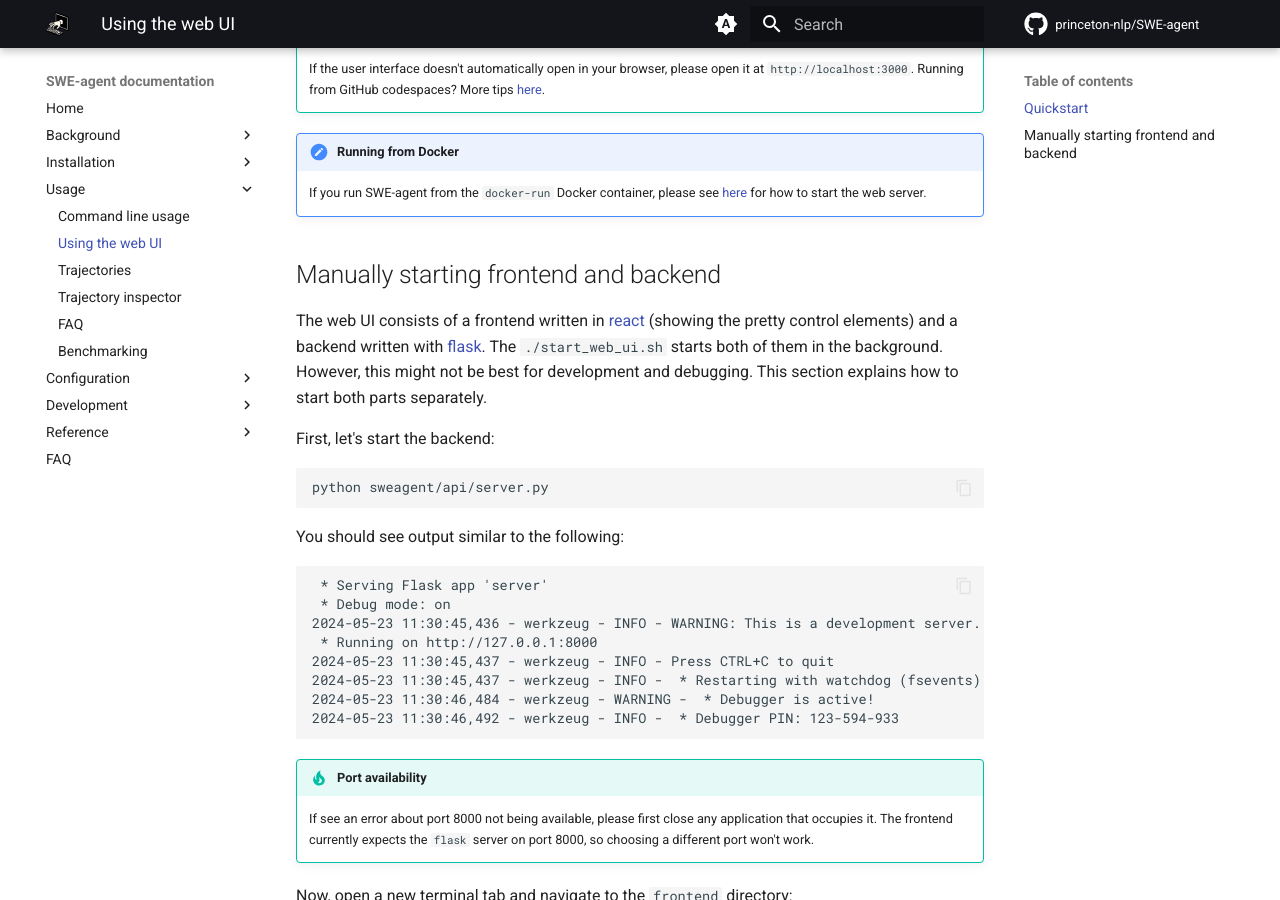
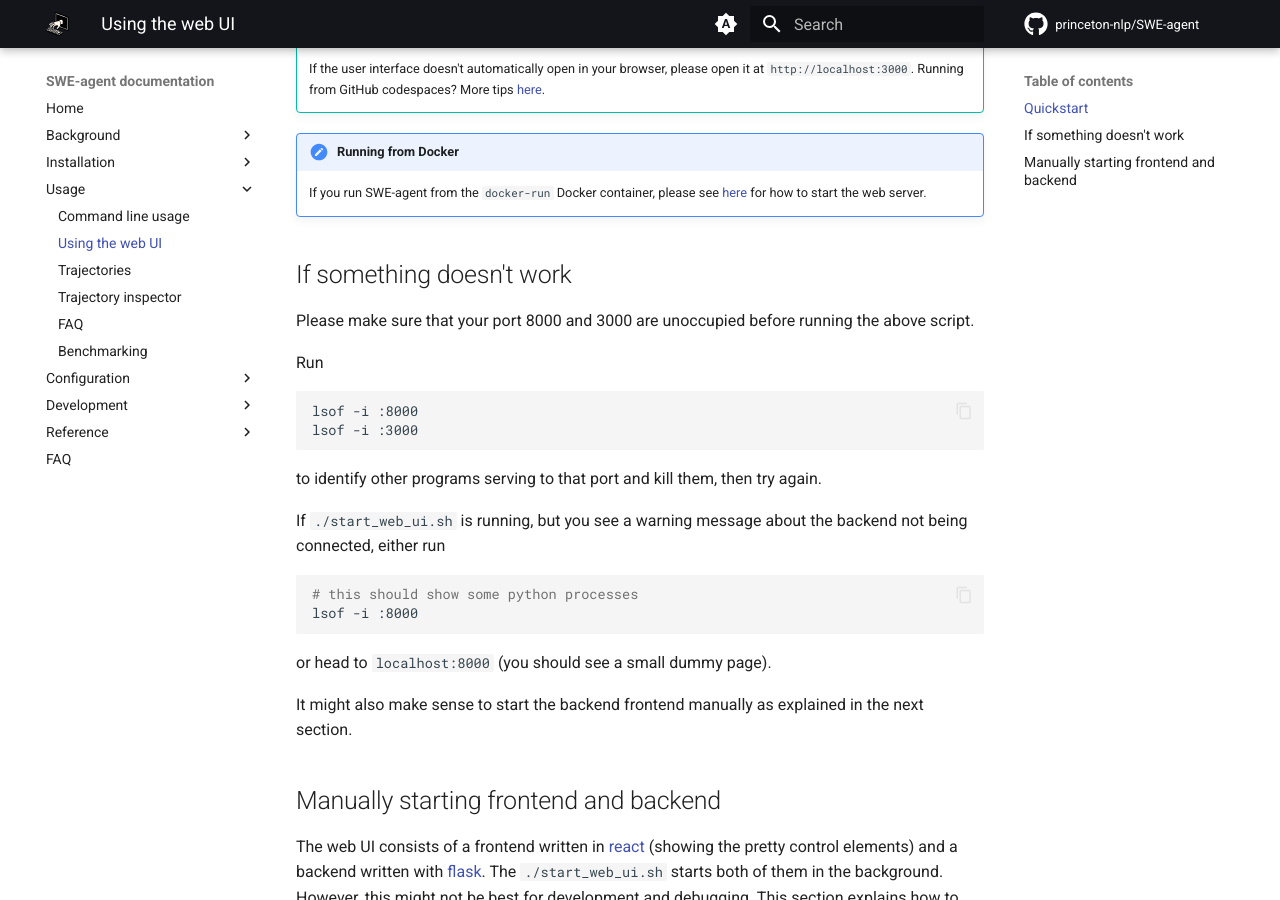
Before and after one commit to princeton-nlp/SWE-agent, an MkDocs documentation site: the page built from docs/usage/web_ui.md, in a window 1280 px wide and 900 px high, scrolled down 528 px. Built offline with MkDocs 1.6.1 and Material for MkDocs 9.7.7, drawn with Linux system fonts in a browser that asks for light colours; comment, search, counter and statistics services are not loaded.

Commit message:
add blank landing page 8000 (#493)
* Fix: Show dummy page for flask backend

* Update docs

````diff
--- a/docs/installation/codespaces.md
+++ b/docs/installation/codespaces.md
@@ -29,4 +29,8 @@
 
 ![port 3000 forwarding manual](../assets/open_port_in_browser.png)
 
+!!! tip "More information"
+    See [running the web UI](../usage/web_ui.md) for more information about the
+    web UI and additional hints for how to solve problems with the starting it.
+
 {% include-markdown "../_footer.md" %}
--- a/docs/installation/docker.md
+++ b/docs/installation/docker.md
@@ -24,6 +24,10 @@
 !!! tip "Windows"
     If you're using docker on Windows, use `-v //var/run/docker.sock:/var/run/docker.sock`
     (double slash) to escape it ([more information](https://stackoverflow.com/a/47229180/)).
+
+!!! tip "More tips"
+    See the [installation issues section](tips.md) for more help if you run into
+    trouble.
 
 If you instead want to pass the keys as environment variables, use
 
@@ -66,8 +70,8 @@
   sweagent/swe-agent-run:latest bash start_web_ui.sh
 ```
 
-!!! tip "More tips"
-    See the [installation issues section](tips.md) for more help if you run into
-    trouble.
+!!! tip "More information"
+    See [running the web UI](../usage/web_ui.md) for more information about the
+    web UI and additional hints for how to solve problems with the starting it.
 
 {% include-markdown "../_footer.md" %}
--- a/docs/usage/web_ui.md
+++ b/docs/usage/web_ui.md
@@ -21,7 +21,31 @@
     If you run SWE-agent from the `docker-run` Docker container, please see [here](../installation/docker.md)
     for how to start the web server.
 
-## Manually starting frontend and backend
+## If something doesn't work <a name="web-ui-debug"></a>
+
+Please make sure that your port 8000 and 3000 are unoccupied before running the above script.
+
+Run
+
+```bash
+lsof -i :8000
+lsof -i :3000
+```
+
+to identify other programs serving to that port and kill them, then try again.
+
+If `./start_web_ui.sh` is running, but you see a warning message about the backend not being connected, either run
+
+```bash
+# this should show some python processes
+lsof -i :8000
+```
+
+or head to `localhost:8000` (you should see a small dummy page).
+
+It might also make sense to start the backend frontend manually as explained in the next section.
+
+## Manually starting frontend and backend <a name="manual-web-ui"></a>
 
 The web UI consists of a frontend written in [react][] (showing the pretty control elements) and a backend written with [flask][].
 The `./start_web_ui.sh` starts both of them in the background.
````
Also changed, not shown: 2 other files.
